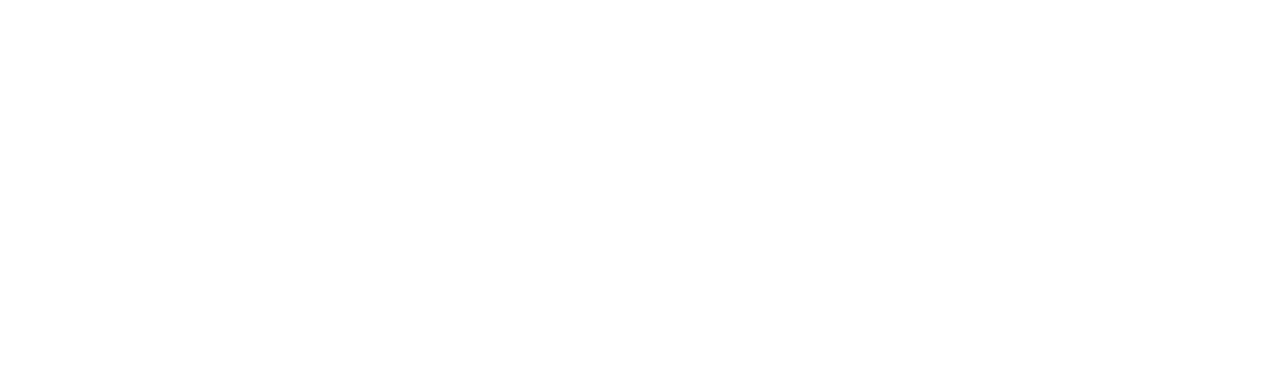
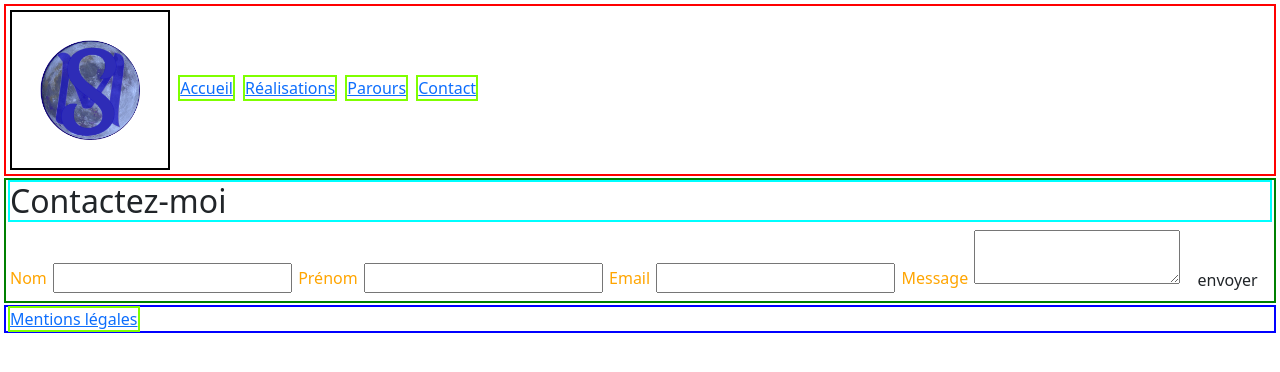
Before and after one commit to Sarah-Melh/Portfolio, a plain HTML site: page includes/contacts.html in a window 1280 px wide. Drawn offline with nearby package versions, Linux system fonts and the light colour scheme.

Commit message:
page contact html

```diff
--- a/includes/contacts.html
+++ b/includes/contacts.html
@@ -0,0 +1,54 @@
+<!DOCTYPE html>
+<html lang="fr">
+
+<head>
+    <meta charset="UTF-8">
+    <meta name="viewport" content="width=device-width, initial-scale=1.0">
+    <title>Portfolio</title>
+    <link rel="stylesheet" href="../css/normalize.css">
+    <link rel="stylesheet" href="../css/zoning.css">
+    <link rel="stylesheet" href="../js/frameworks/fontawesome.min.css">
+    <link rel="stylesheet" href="../js/frameworks/bootstrap.min.css">
+    <link rel="stylesheet" href="../js/frameworks/fontawesome.min.css">
+    <link rel="stylesheet" href="../css/style.css">
+    <script src="js/frameworks/vue.global.prod.js"></script>
+    <script src="js/frameworks/jquery.min.js"></script>
+</head>
+
+<body>
+    <!-- header -->
+    <header>
+        <div>
+            <img id="logo-site" src="../assets/logo/Logo.png" alt="logo du site">
+            <a href="../index-1.html">Accueil</a>
+            <a href="#">Réalisations</a>
+            <a href="#">Parours</a>
+            <a href="#">Contact</a>
+        </div>
+    </header>
+
+    <!-- main -->
+    <main>
+        <h2>Contactez-moi</h2>
+        <form action="">
+            <label for="name">Nom</label>
+            <input type="text" name="name" id="name">
+            <label for="firstname">Prénom</label>
+            <input type="text" name="firstname" id="firstname">
+            <label for="email">Email</label>
+            <input type="email" name="email" id="email">
+            <label for="message">Message</label>
+            <textarea name="message" id="message"></textarea>
+            <button id="contact-btn" class="btn">envoyer</button>
+        </form>
+
+    </main>
+
+    <!-- footer -->
+    <footer>
+        <a href="../includes/mentions_legales.html">Mentions légales</a>
+    </footer>
+    <script type="text/javascript" src="../js/main.js"></script>
+</body>
+
+</html>
```
Also changed, not shown: index-1.html (+2 -2 lines), 1 other file.
